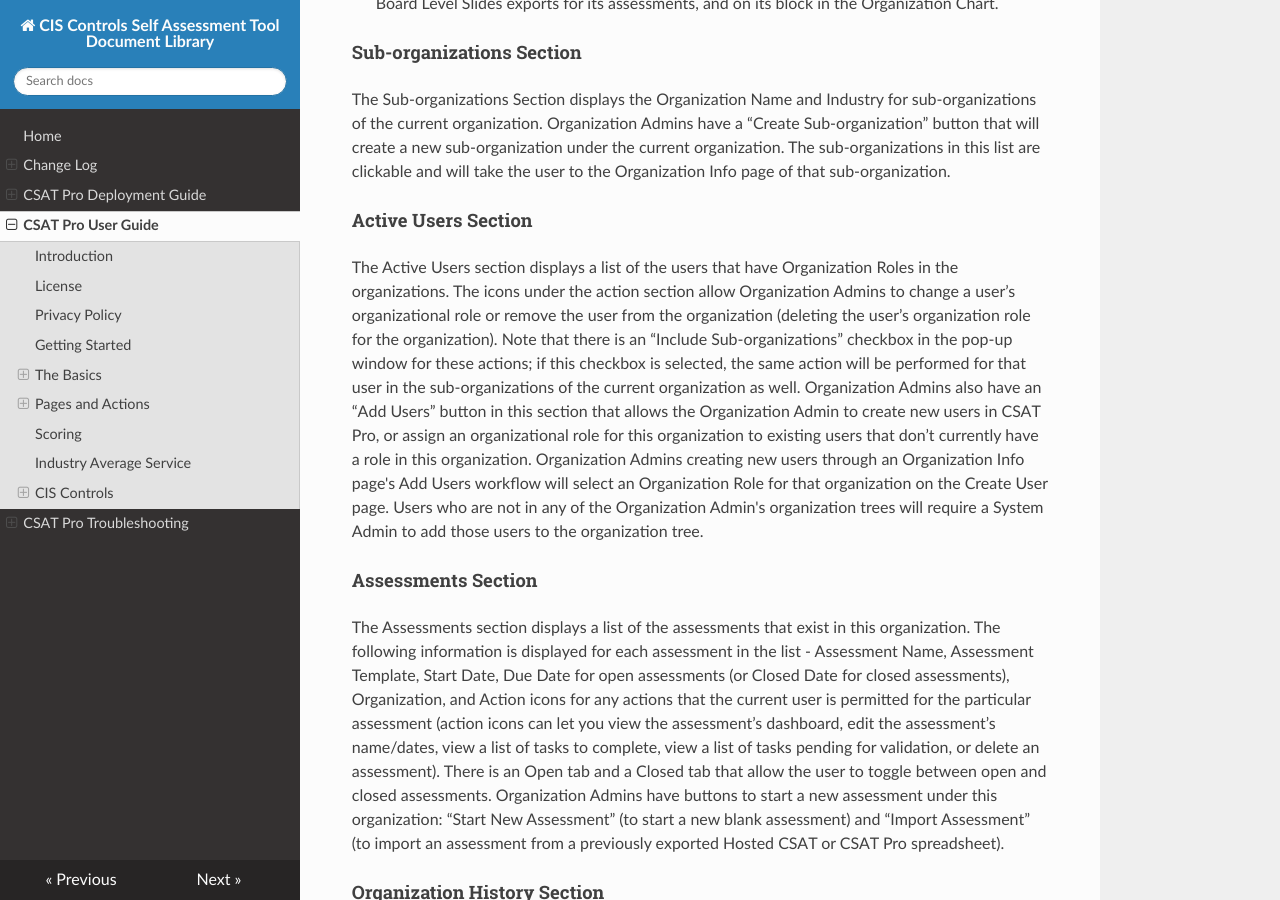
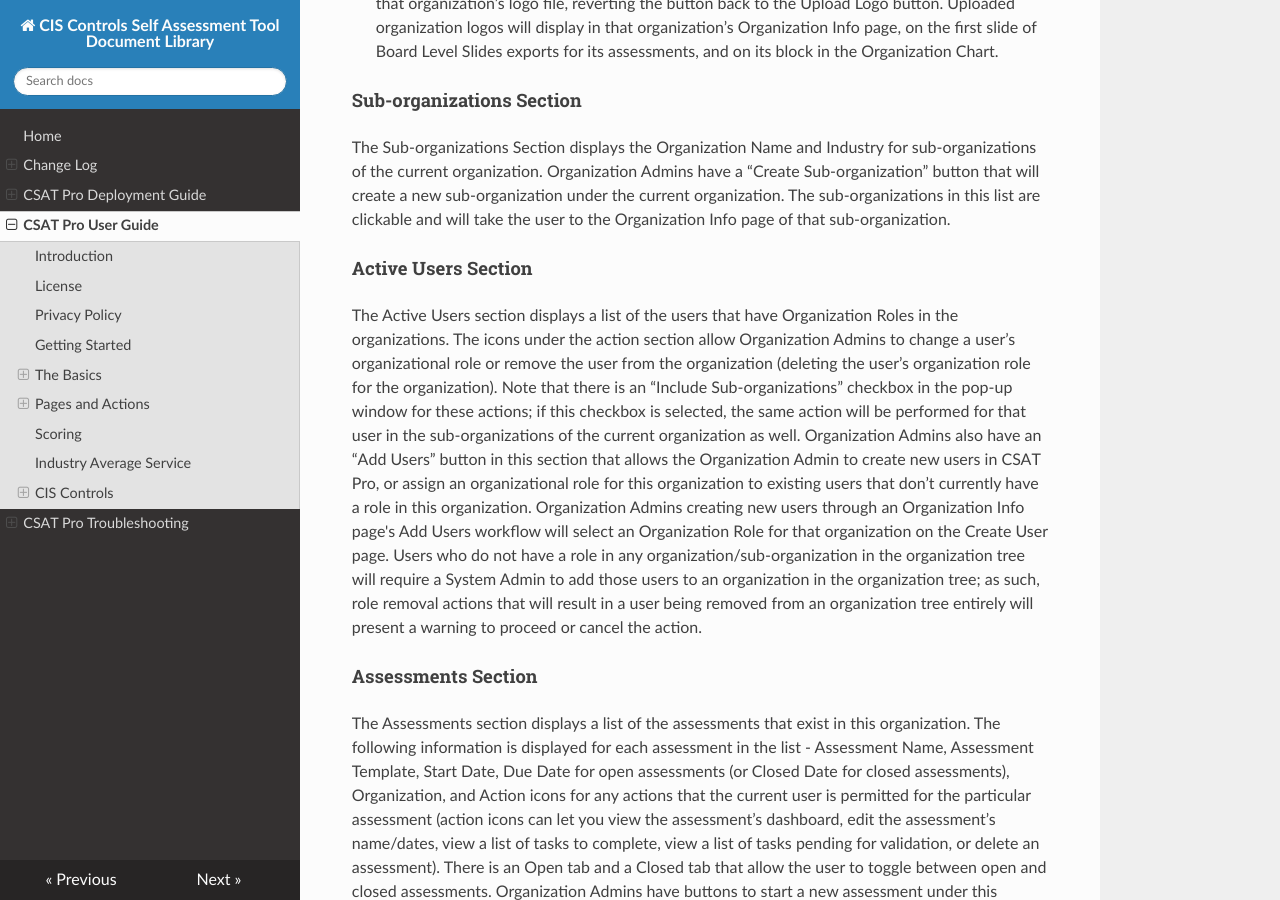
Before and after one commit to CISecurity/CSAT-Docs, an MkDocs documentation site: the page built from docs/source/csat_pro_user_guide.md, in a window 1280 px wide and 900 px high, scrolled down 6607 px. Built offline with MkDocs 1.6.1, drawn with Linux system fonts in a browser that asks for light colours; nearby versions of some CDN libraries; some of the changed text lies outside the part shown.

Commit message:
Updates for CSAT Pro v1.10.0

```diff
--- a/docs/source/csat_pro_user_guide.md
+++ b/docs/source/csat_pro_user_guide.md
@@ -73,8 +73,7 @@ Each assessment will be open or closed.  Assessments begin “open” which mean
 
 Pages and Actions
 ------------
-This section contains a description of the pages within CSAT Pro and which actions can be performed on those pages.
-
+This section contains a description of the pages within CSAT Pro and which actions can be performed on those pages.  Note: Many tables in CSAT Pro such as lists of organizations, assessments, users, and Assessment Summary Safeguards can be sorted (and reverse sorted) by the various columns in the table to help you locate entries of interest.
 
 ### Login Page ###
 The login page displays the tool title and version.  Users can enter their username and password here to login.  Usernames are case sensitive.  Users will receive a “Login failed. Username/Password was incorrect” message if the username was not recognized, or if the password provided was not the correct password for that username.  If an account is disabled, login attempts for that username will receive an “Account disabled. Please contact your Administrator” message.
@@ -134,7 +133,7 @@ The Organization section displays the Name, Website, and Industry of the current
 The Sub-organizations Section displays the Organization Name and Industry for sub-organizations of the current organization.  Organization Admins have a “Create Sub-organization” button that will create a new sub-organization under the current organization.  The sub-organizations in this list are clickable and will take the user to the Organization Info page of that sub-organization.
 
 ####Active Users Section####
-The Active Users section displays a list of the users that have Organization Roles in the organizations.  The icons under the action section allow Organization Admins to change a user’s organizational role or remove the user from the organization (deleting the user’s organization role for the organization).  Note that there is an “Include Sub-organizations” checkbox in the pop-up window for these actions; if this checkbox is selected, the same action will be performed for that user in the sub-organizations of the current organization as well.  Organization Admins also have an “Add Users” button in this section that allows the Organization Admin to create new users in CSAT Pro, or assign an organizational role for this organization to existing users that don’t currently have a role in this organization. Organization Admins creating new users through an Organization Info page's Add Users workflow will select an Organization Role for that organization on the Create User page.  Users who are not in any of the Organization Admin's organization trees will require a System Admin to add those users to the organization tree.
+The Active Users section displays a list of the users that have Organization Roles in the organizations.  The icons under the action section allow Organization Admins to change a user’s organizational role or remove the user from the organization (deleting the user’s organization role for the organization).  Note that there is an “Include Sub-organizations” checkbox in the pop-up window for these actions; if this checkbox is selected, the same action will be performed for that user in the sub-organizations of the current organization as well.  Organization Admins also have an “Add Users” button in this section that allows the Organization Admin to create new users in CSAT Pro, or assign an organizational role for this organization to existing users that don’t currently have a role in this organization. Organization Admins creating new users through an Organization Info page's Add Users workflow will select an Organization Role for that organization on the Create User page.  Users who do not have a role in any organization/sub-organization in the organization tree will require a System Admin to add those users to an organization in the organization tree; as such, role removal actions that will result in a user being removed from an organization tree entirely will present a warning to proceed or cancel the action.
 
 ####Assessments Section####
 The Assessments section displays a list of the assessments that exist in this organization.  The following information is displayed for each assessment in the list - Assessment Name, Assessment Template, Start Date, Due Date for open assessments (or Closed Date for closed assessments), Organization, and Action icons for any actions that the current user is permitted for the particular assessment (action icons can let you view the assessment’s dashboard, edit the assessment’s name/dates, view a list of tasks to complete, view a list of tasks pending for validation, or delete an assessment).  There is an Open tab and a Closed tab that allow the user to toggle between open and closed assessments.  Organization Admins have buttons to start a new assessment under this organization: “Start New Assessment” (to start a new blank assessment) and “Import Assessment” (to import an assessment from a previously exported Hosted CSAT or CSAT Pro spreadsheet).
@@ -235,7 +234,7 @@ Similarly, System Admins can add users to an organization from the Org Managemen
 The My Profile page is accessible from the Top Menu, by clicking on the user’s username, and then selecting “My Profile”.  This page lets users view their own user information, update that information (First Name, Last Name, Email Address), and change their password.
 
 ### Mapping Preferences ###
-The Mapping Preferences page is accessible from the Top Menu, by clicking on the user’s username, and then selecting “Mapping Preferences”.  This page lets the user select which external frameworks the user would like to see in the Mappings section of the Safeguard View.  The page displays which CIS Controls versions that each external framework is mapped to.  Once a user has selected/deselected the checkboxes as desired, press the Save Preferences button to save those selections.  The preferred framework mappings are user specific, so users can each choose their frameworks of interest without impacting other users in the instance.
+The Mapping Preferences page is accessible from the Top Menu, by clicking on the user’s username, and then selecting “Mapping Preferences”.  This page lets the user select which external frameworks the user would like to see in the Mappings section of the Safeguard View and determines which mappings the user sees on the Assessment Summary page mapping filter.  The page displays which CIS Controls versions that each external framework is mapped to.  Once a user has selected/deselected the checkboxes as desired, press the Save Preferences button to save those selections.  The preferred framework mappings are user specific, so users can each choose their frameworks of interest without impacting other users in the instance.
 
 ### Assessments ###
 Once an assessment is created in an organization, there are several pages that let users with a role in that organization work on that assessment and view the data in it.
@@ -271,7 +270,7 @@ At the top left of many assessment pages, users can select different assessment
 ####Assessment Summary Page####
 The Assessment Summary tab takes users to a listing of the assessment’s Sub-Controls showing task status information including its number, title, and whether it is applicable, assigned, completed, and/or validated.  Clicking on a task’s number or title will take you to the Task View for that task.  Hovering over a green check mark on this page will display the user who performed the action.  Hovering over the check marks in the Assigned column will also display the due date for the task.  Users can switch to the other Assessment tabs in the upper left of the Assessment Summary page.
 
-By default, the Assessment Summary page displays all the tasks in the assessment.  This full list can be filtered to display a particular subset based on various filtering criteria.  Filtering criteria can include task applicability (applicable or not), assignment status (assigned or not), workflow status (incomplete/completed/validated), score, asset type, security function, custom tags, or Implementation Group.  Multiple criteria can be combined into one search; for instance, a user could search for all Sub-Controls that are in Implementation Group 1 and are currently unassigned.  To filter, press the Filter button to display the filtering criteria options, select the desired value from the corresponding drop down for any desired filters, and then press the blue Search button.  The tasks listed below will then update according to the selected filter criteria.  Pressing the Clear button will clear all of the filters and show all tasks in the assessment.
+By default, the Assessment Summary page displays all the tasks in the assessment.  This full list can be filtered to display a particular subset based on various filtering criteria.  Filtering criteria can include task applicability (applicable or not), assignment status (assigned or not), workflow status (incomplete/completed/validated), score, asset type, security function, custom tags, Implementation Group, or whether the Safeguard has a mapping to a specific external framework.  Multiple criteria can be combined into one search; for instance, a user could search for all Sub-Controls that are in Implementation Group 1 and are currently unassigned.  To filter, press the Filter button to display the filtering criteria options, select the desired value from the corresponding drop down for any desired filters, and then press the blue Search button.  The tasks listed below will then update according to the selected filter criteria.  Pressing the Clear button will clear all of the filters and show all tasks in the assessment.
 
 The Assessment Summary page also allows bulk actions to be performed on tasks in the assessment.  On the far left of the page, there are a series of checkboxes corresponding to each task that is displayed.  There is also a checkbox to the left of the headings that will Select/Deselect All checkboxes.  A bulk action can be performed with following steps:
 
```
